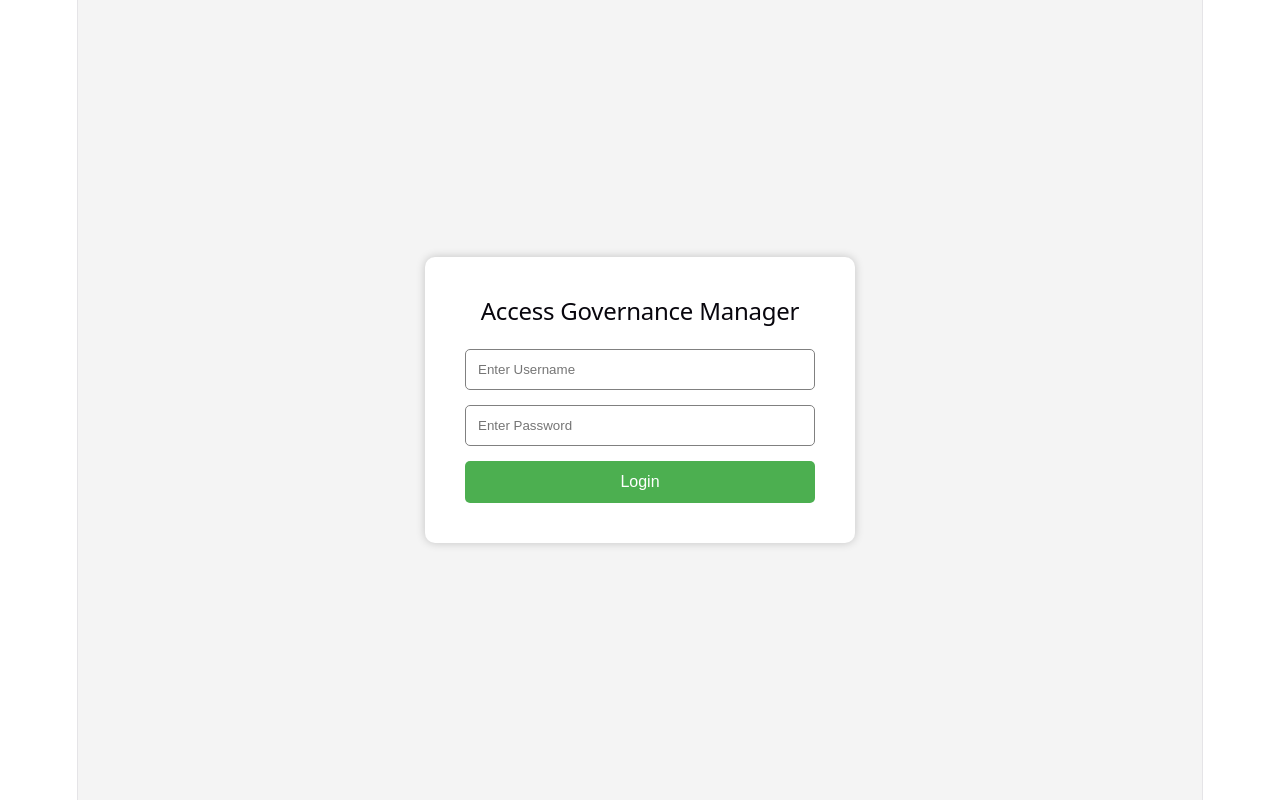
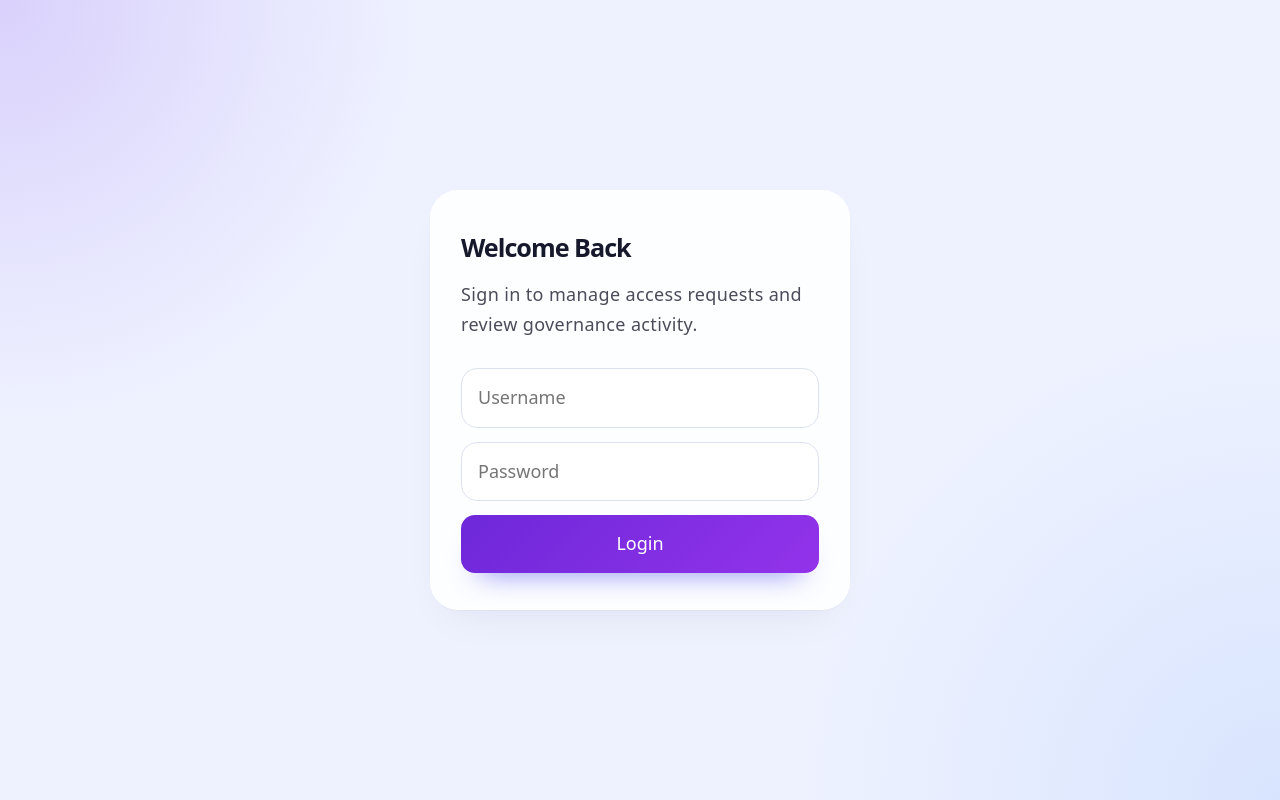
Before and after one commit to tecsxpert/access-governance-manager, a React app in the folder frontend/: page / in a window 1280 px wide. Built offline with nearby package versions, Linux system fonts and the light colour scheme; the HTML template or start-up script is replaced by a standard one.

Commit message:
Day 15 completed - Protected routes and navbar added

```diff
--- a/frontend/src/App.jsx
+++ b/frontend/src/App.jsx
@@ -1,16 +1,51 @@
 import { BrowserRouter, Routes, Route } from "react-router-dom";
+
 import LoginPage from "./pages/LoginPage";
 import UserDashboard from "./pages/UserDashboard";
 import AdminDashboard from "./pages/AdminDashboard";
 
+import ProtectedRoute from "./components/ProtectedRoute";
+
 function App() {
+
   return (
+
     <BrowserRouter>
+
       <Routes>
-        <Route path="/" element={<LoginPage />} />
-        <Route path="/user" element={<UserDashboard />} />
-        <Route path="/admin" element={<AdminDashboard />} />
+
+        {/* ✅ LOGIN */}
+        <Route
+          path="/"
+          element={<LoginPage />}
+        />
+
+        {/* ✅ USER */}
+        <Route
+          path="/user"
+          element={
+            <ProtectedRoute role="USER">
+
+              <UserDashboard />
+
+            </ProtectedRoute>
+          }
+        />
+
+        {/* ✅ ADMIN */}
+        <Route
+          path="/admin"
+          element={
+            <ProtectedRoute role="ADMIN">
+
+              <AdminDashboard />
+
+            </ProtectedRoute>
+          }
+        />
+
       </Routes>
+
     </BrowserRouter>
   );
 }
--- /dev/null
+++ b/frontend/src/components/ProtectedRoute.jsx
@@ -0,0 +1,21 @@
+import { Navigate } from "react-router-dom";
+
+function ProtectedRoute({ children, role }) {
+
+  const token = localStorage.getItem("token");
+  const storedRole = localStorage.getItem("role");
+
+  // ✅ No token
+  if (!token) {
+    return <Navigate to="/" />;
+  }
+
+  // ✅ Wrong role
+  if (role && storedRole !== role) {
+    return <Navigate to="/" />;
+  }
+
+  return children;
+}
+
+export default ProtectedRoute;
--- a/frontend/src/index.css
+++ b/frontend/src/index.css
@@ -1,111 +1,308 @@
 :root {
-  --text: #6b6375;
-  --text-h: #08060d;
-  --bg: #fff;
-  --border: #e5e4e7;
-  --code-bg: #f4f3ec;
-  --accent: #aa3bff;
-  --accent-bg: rgba(170, 59, 255, 0.1);
-  --accent-border: rgba(170, 59, 255, 0.5);
-  --social-bg: rgba(244, 243, 236, 0.5);
-  --shadow:
-    rgba(0, 0, 0, 0.1) 0 10px 15px -3px, rgba(0, 0, 0, 0.05) 0 4px 6px -2px;
+  --text: #4b4b5a;
+  --text-h: #16182b;
+  --bg: #eef2ff;
+  --border: #dde2f0;
+  --code-bg: #f5f7ff;
+  --accent: #7c3aed;
+  --accent-soft: #c4b5fd;
+  --accent-bg: rgba(124, 58, 237, 0.12);
+  --shadow: rgba(15, 23, 42, 0.08) 0 20px 45px -20px, rgba(15, 23, 42, 0.04) 0 1px 2px;
 
   --sans: system-ui, 'Segoe UI', Roboto, sans-serif;
   --heading: system-ui, 'Segoe UI', Roboto, sans-serif;
   --mono: ui-monospace, Consolas, monospace;
 
-  font: 18px/145% var(--sans);
-  letter-spacing: 0.18px;
-  color-scheme: light dark;
+  font-family: var(--sans);
+  font-size: 18px;
+  line-height: 1.65;
+  letter-spacing: 0.02em;
   color: var(--text);
   background: var(--bg);
-  font-synthesis: none;
   text-rendering: optimizeLegibility;
   -webkit-font-smoothing: antialiased;
   -moz-osx-font-smoothing: grayscale;
-
-  @media (max-width: 1024px) {
-    font-size: 16px;
-  }
 }
 
-@media (prefers-color-scheme: dark) {
-  :root {
-    --text: #9ca3af;
-    --text-h: #f3f4f6;
-    --bg: #16171d;
-    --border: #2e303a;
-    --code-bg: #1f2028;
-    --accent: #c084fc;
-    --accent-bg: rgba(192, 132, 252, 0.15);
-    --accent-border: rgba(192, 132, 252, 0.5);
-    --social-bg: rgba(47, 48, 58, 0.5);
-    --shadow:
-      rgba(0, 0, 0, 0.4) 0 10px 15px -3px, rgba(0, 0, 0, 0.25) 0 4px 6px -2px;
-  }
+* {
+  box-sizing: border-box;
+}
 
-  #social .button-icon {
-    filter: invert(1) brightness(2);
-  }
+html,
+body {
+  margin: 0;
+  min-height: 100%;
 }
 
 body {
-  margin: 0;
+  background: radial-gradient(circle at top left, rgba(124, 58, 237, 0.18), transparent 28%),
+    radial-gradient(circle at bottom right, rgba(59, 130, 246, 0.12), transparent 32%),
+    var(--bg);
 }
 
 #root {
-  width: 1126px;
-  max-width: 100%;
-  margin: 0 auto;
-  text-align: center;
-  border-inline: 1px solid var(--border);
-  min-height: 100svh;
-  display: flex;
-  flex-direction: column;
-  box-sizing: border-box;
+  min-height: 100vh;
+}
+
+button,
+input {
+  font: inherit;
 }
 
 h1,
-h2 {
+h2,
+h3 {
+  margin: 0;
+  color: var(--text-h);
   font-family: var(--heading);
-  font-weight: 500;
-  color: var(--text-h);
 }
 
 h1 {
-  font-size: 56px;
-  letter-spacing: -1.68px;
-  margin: 32px 0;
-  @media (max-width: 1024px) {
-    font-size: 36px;
-    margin: 20px 0;
-  }
+  font-size: clamp(2rem, 2.4vw, 2.8rem);
 }
+
 h2 {
-  font-size: 24px;
-  line-height: 118%;
-  letter-spacing: -0.24px;
-  margin: 0 0 8px;
-  @media (max-width: 1024px) {
-    font-size: 20px;
-  }
+  font-size: clamp(1.4rem, 1.8vw, 2rem);
 }
+
 p {
   margin: 0;
 }
 
-code,
-.counter {
-  font-family: var(--mono);
-  display: inline-flex;
-  border-radius: 4px;
-  color: var(--text-h);
+.auth-page,
+.dashboard-layout {
+  width: min(1120px, 100%);
+  margin: 0 auto;
+  padding: 24px;
 }
 
-code {
-  font-size: 15px;
-  line-height: 135%;
-  padding: 4px 8px;
-  background: var(--code-bg);
+.auth-page {
+  min-height: 100vh;
+  display: grid;
+  place-items: center;
 }
+
+.auth-card {
+  width: min(420px, 100%);
+  padding: 36px 30px;
+  border-radius: 28px;
+  background: rgba(255, 255, 255, 0.88);
+  border: 1px solid rgba(255, 255, 255, 0.8);
+  box-shadow: var(--shadow);
+  backdrop-filter: blur(16px);
+}
+
+.form-title {
+  margin-bottom: 10px;
+  color: var(--text-h);
+  letter-spacing: -0.04em;
+}
+
+.form-subtitle {
+  margin-bottom: 28px;
+  color: var(--text);
+  line-height: 1.7;
+}
+
+.form-field {
+  display: grid;
+  gap: 14px;
+}
+
+.form-input {
+  width: 100%;
+  padding: 14px 16px;
+  border-radius: 16px;
+  border: 1px solid var(--border);
+  background: #fff;
+  outline: none;
+  transition: border-color 0.2s ease, box-shadow 0.2s ease;
+}
+
+.form-input:focus {
+  border-color: var(--accent);
+  box-shadow: 0 0 0 5px rgba(124, 58, 237, 0.12);
+}
+
+.primary-button,
+.secondary-button,
+.action-button {
+  border: none;
+  border-radius: 14px;
+  transition: transform 0.2s ease, filter 0.2s ease, box-shadow 0.2s ease;
+}
+
+.primary-button {
+  width: 100%;
+  padding: 14px 18px;
+  color: #fff;
+  background: linear-gradient(135deg, #6d28d9 0%, #9333ea 100%);
+  cursor: pointer;
+  box-shadow: 0 18px 28px -18px rgba(99, 102, 241, 0.8);
+}
+
+.primary-button:hover,
+.action-button:hover,
+.secondary-button:hover {
+  transform: translateY(-1px);
+  filter: brightness(1.05);
+}
+
+.secondary-button {
+  padding: 10px 18px;
+  color: #fff;
+  background: rgba(255, 255, 255, 0.12);
+  border: 1px solid rgba(255, 255, 255, 0.16);
+  cursor: pointer;
+}
+
+.app-navbar {
+  display: flex;
+  justify-content: space-between;
+  align-items: center;
+  flex-wrap: wrap;
+  gap: 20px;
+  padding: 22px 24px;
+  margin: 0 auto 24px;
+  max-width: 1120px;
+  border-radius: 24px;
+  background: rgba(15, 23, 42, 0.92);
+  color: #f8fafc;
+  box-shadow: 0 20px 40px rgba(15, 23, 42, 0.12);
+}
+
+.app-navbar h2 {
+  font-size: 1.1rem;
+}
+
+.navbar-actions {
+  display: flex;
+  align-items: center;
+  gap: 18px;
+  flex-wrap: wrap;
+}
+
+.dashboard-hero {
+  display: grid;
+  grid-template-columns: minmax(0, 1fr) auto;
+  gap: 24px;
+  align-items: start;
+}
+
+.info-card {
+  padding: 28px;
+  border-radius: 24px;
+  background: #fff;
+  border: 1px solid #e7e5f2;
+  box-shadow: var(--shadow);
+}
+
+.form-panel {
+  width: 100%;
+  max-width: 520px;
+  display: grid;
+  gap: 16px;
+}
+
+.form-panel h3,
+.form-panel p {
+  margin: 0;
+}
+
+.table-card {
+  width: 100%;
+  overflow-x: auto;
+  border-radius: 24px;
+  background: #fff;
+  border: 1px solid #e7e5f2;
+  box-shadow: var(--shadow);
+}
+
+.data-table {
+  width: 100%;
+  min-width: 700px;
+  border-collapse: collapse;
+}
+
+.data-table th,
+.data-table td {
+  padding: 18px 20px;
+  text-align: left;
+  border-bottom: 1px solid #f2eff9;
+}
+
+.data-table th {
+  background: #faf7ff;
+  color: var(--text-h);
+  font-weight: 600;
+}
+
+.data-table tbody tr:hover {
+  background: #faf7ff;
+}
+
+.status-pill {
+  display: inline-flex;
+  align-items: center;
+  justify-content: center;
+  padding: 8px 14px;
+  border-radius: 999px;
+  font-size: 0.95rem;
+  font-weight: 600;
+}
+
+.status-pending {
+  background: #ede9fe;
+  color: #5b21b6;
+}
+
+.status-approved {
+  background: #dcfce7;
+  color: #166534;
+}
+
+.status-rejected {
+  background: #fee2e2;
+  color: #991b1b;
+}
+
+.action-buttons {
+  display: flex;
+  flex-wrap: wrap;
+  gap: 12px;
+}
+
+.action-button {
+  padding: 10px 16px;
+  color: #fff;
+  cursor: pointer;
+}
+
+.action-button.approve {
+  background: #22c55e;
+}
+
+.action-button.reject {
+  background: #ef4444;
+}
+
+@media (max-width: 860px) {
+  .dashboard-hero {
+    grid-template-columns: 1fr;
+  }
+}
+
+@media (max-width: 680px) {
+  .auth-card,
+  .dashboard-layout {
+    padding: 20px;
+  }
+
+  .data-table {
+    min-width: unset;
+  }
+
+  .app-navbar {
+    padding: 18px 18px;
+  }
+}
--- a/frontend/src/pages/LoginPage.jsx
+++ b/frontend/src/pages/LoginPage.jsx
@@ -1,10 +1,28 @@
-import { useState } from "react";
+import { useEffect, useState } from "react";
 import axios from "axios";
 
 function LoginPage() {
 
   const [username, setUsername] = useState("");
   const [password, setPassword] = useState("");
+
+  // ✅ Auto redirect if already logged in
+  useEffect(() => {
+
+    const token = localStorage.getItem("token");
+    const role = localStorage.getItem("role");
+
+    if (token && role === "ADMIN") {
+
+      window.location.href = "/admin";
+    }
+
+    if (token && role === "USER") {
+
+      window.location.href = "/user";
+    }
+
+  }, []);
 
   const handleLogin = async () => {
 
@@ -18,23 +36,16 @@ function LoginPage() {
         }
       );
 
-      const responseData = response.data;
-      const token = typeof responseData === "string"
-        ? responseData
-        : responseData.token;
+      const body = response.data.data || response.data;
+      const token = body.token;
+      const role = body.role;
 
-      const role = typeof responseData === "string"
-        ? JSON.parse(atob(token.split(".")[1])).role
-        : responseData.role;
-
-      // ✅ save in localStorage
       localStorage.setItem("token", token);
       localStorage.setItem("role", role);
 
       alert("Login Success");
 
-      // ✅ redirect based on role
-      if (role === "ADMIN" || role === "ROLE_ADMIN") {
+      if (role === "ADMIN") {
 
         window.location.href = "/admin";
 
@@ -45,82 +56,42 @@ function LoginPage() {
 
     } catch (error) {
 
-      console.error(error);
+      console.log(error);
 
       alert("Login Failed");
     }
   };
 
   return (
+    <div className="auth-page">
+      <div className="auth-card">
+        <h2 className="form-title">Welcome Back</h2>
+        <p className="form-subtitle">
+          Sign in to manage access requests and review governance activity.
+        </p>
 
-    <div
-      style={{
-        height: "100vh",
-        display: "flex",
-        justifyContent: "center",
-        alignItems: "center",
-        backgroundColor: "#f4f4f4",
-      }}
-    >
-
-      <div
-        style={{
-          display: "flex",
-          flexDirection: "column",
-          width: "350px",
-          gap: "15px",
-          backgroundColor: "white",
-          padding: "40px",
-          borderRadius: "10px",
-          boxShadow: "0px 0px 10px rgba(0,0,0,0.2)",
-        }}
-      >
-
-        <h2 style={{ textAlign: "center" }}>
-          Access Governance Manager
-        </h2>
-
+        <div className="form-field">
           <input
             type="text"
-          placeholder="Enter Username"
+            placeholder="Username"
             value={username}
             onChange={(e) => setUsername(e.target.value)}
-          style={{
-            padding: "12px",
-            borderRadius: "5px",
-            border: "1px solid gray",
-          }}
+            className="form-input"
           />
 
           <input
             type="password"
-          placeholder="Enter Password"
+            placeholder="Password"
             value={password}
             onChange={(e) => setPassword(e.target.value)}
-          style={{
-            padding: "12px",
-            borderRadius: "5px",
-            border: "1px solid gray",
-          }}
+            className="form-input"
           />
 
-        <button
-          onClick={handleLogin}
-          style={{
-            padding: "12px",
-            border: "none",
-            borderRadius: "5px",
-            backgroundColor: "#4CAF50",
-            color: "white",
-            cursor: "pointer",
-            fontSize: "16px",
-          }}
-        >
+          <button onClick={handleLogin} className="primary-button" type="button">
             Login
           </button>
-
         </div>
-
+      </div>
     </div>
   );
 }
```
Also changed, not shown: frontend/src/components/NavBar.jsx (added, +30 -0 lines), frontend/src/pages/AdminDashboard.jsx (+32 -54 lines), frontend/src/pages/UserDashboard.jsx (+35 -79 lines). Lines whose indentation alone changed are shown as unchanged.
